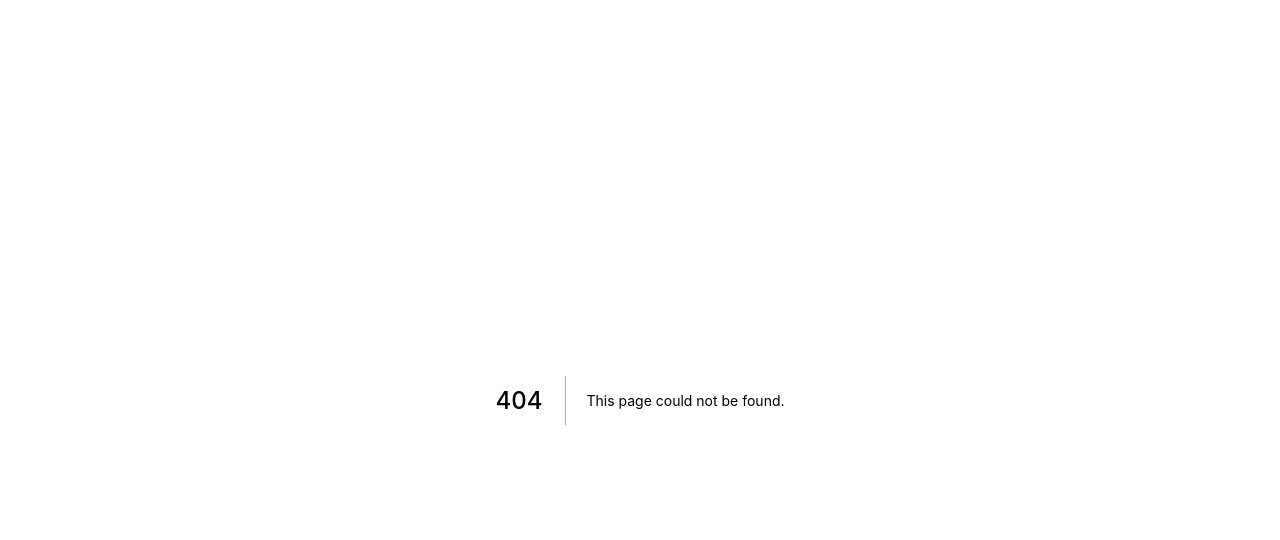
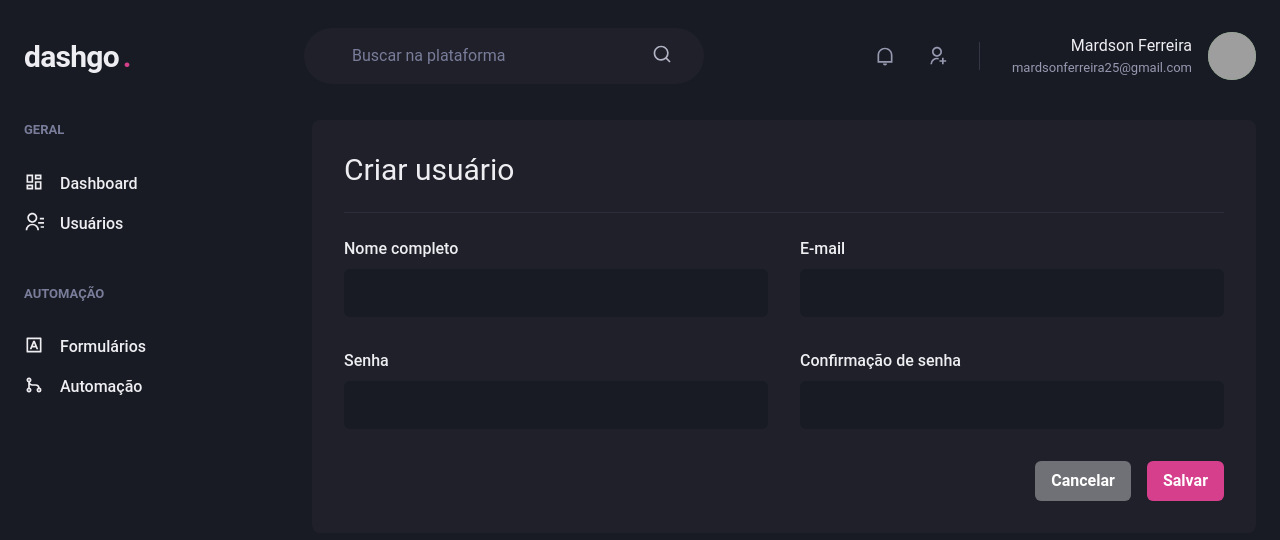
Before and after one commit to mardsonferreira/dashgo, a Next.js app: page /users/create in a window 1280 px wide. Before the commit this address had no page. Shown: the top 540 px of the page. Built offline with nearby package versions, Linux system fonts and the light colour scheme; grey boxes are pictures that could not be loaded.

Commit message:
Creating user form

```diff
--- /dev/null
+++ b/src/pages/users/create.tsx
@@ -0,0 +1,61 @@
+import {
+    Box,
+    Flex,
+    Heading,
+    Divider,
+    VStack,
+    SimpleGrid,
+    HStack,
+    Button,
+} from "@chakra-ui/react";
+
+import { Header } from "../../components/Header";
+import { Sidebar } from "../../components/Sidebar";
+import { Input } from "../../components/Form/Input";
+
+export default function CreateUser() {
+    return (
+        <Box>
+            <Header />
+
+            <Flex width="100%" my="6" maxWidth={1480} mx="auto" px="6">
+                <Sidebar />
+
+                <Box flex="1" borderRadius={8} bg="gray.800" p="8">
+                    <Heading size="lg" fontWeight="normal">
+                        Criar usuário
+                    </Heading>
+
+                    <Divider my="6" borderColor="gray.700" />
+
+                    <VStack spacing="8">
+                        <SimpleGrid minChildWidth="240px" spacing="8" w="100%">
+                            <Input name="name" label="Nome completo" />
+                            <Input name="email" label="E-mail" type="email" />
+                        </SimpleGrid>
+
+                        <SimpleGrid minChildWidth="240px" spacing="8" w="100%">
+                            <Input
+                                name="password"
+                                type="password"
+                                label="Senha"
+                            />
+                            <Input
+                                name="password_confirmation"
+                                type="password"
+                                label="Confirmação de senha"
+                            />
+                        </SimpleGrid>
+                    </VStack>
+
+                    <Flex mt="8" justify="flex-end">
+                        <HStack spacing="4">
+                            <Button colorScheme="whiteAlpha">Cancelar</Button>
+                            <Button colorScheme="pink">Salvar</Button>
+                        </HStack>
+                    </Flex>
+                </Box>
+            </Flex>
+        </Box>
+    );
+}
```
